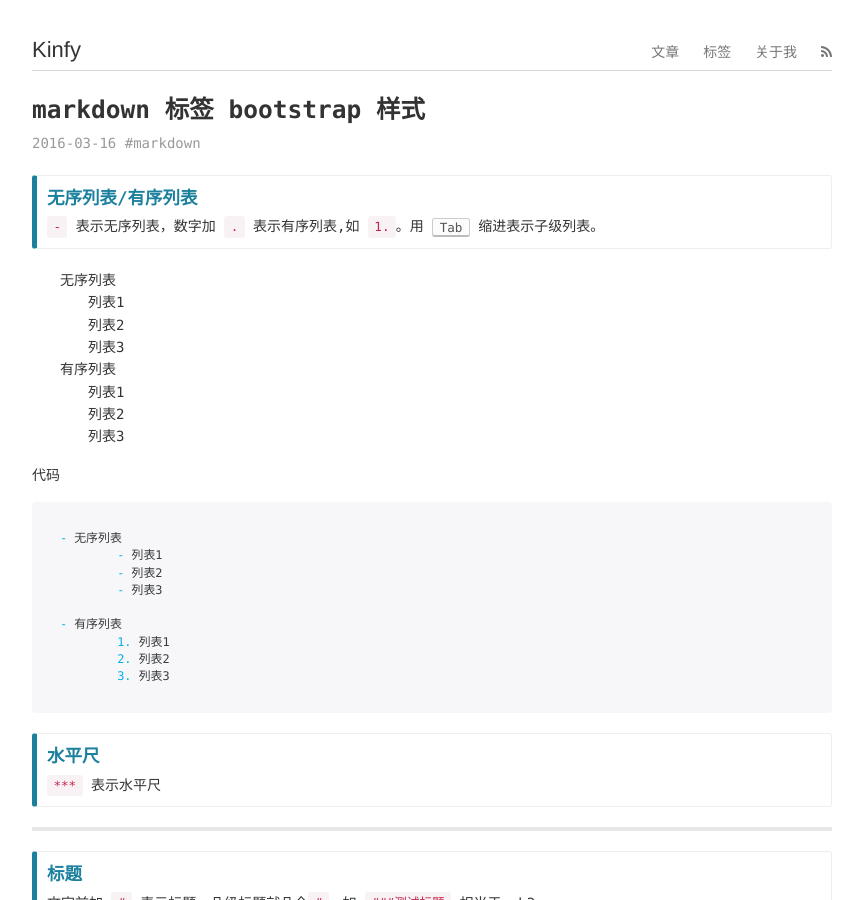
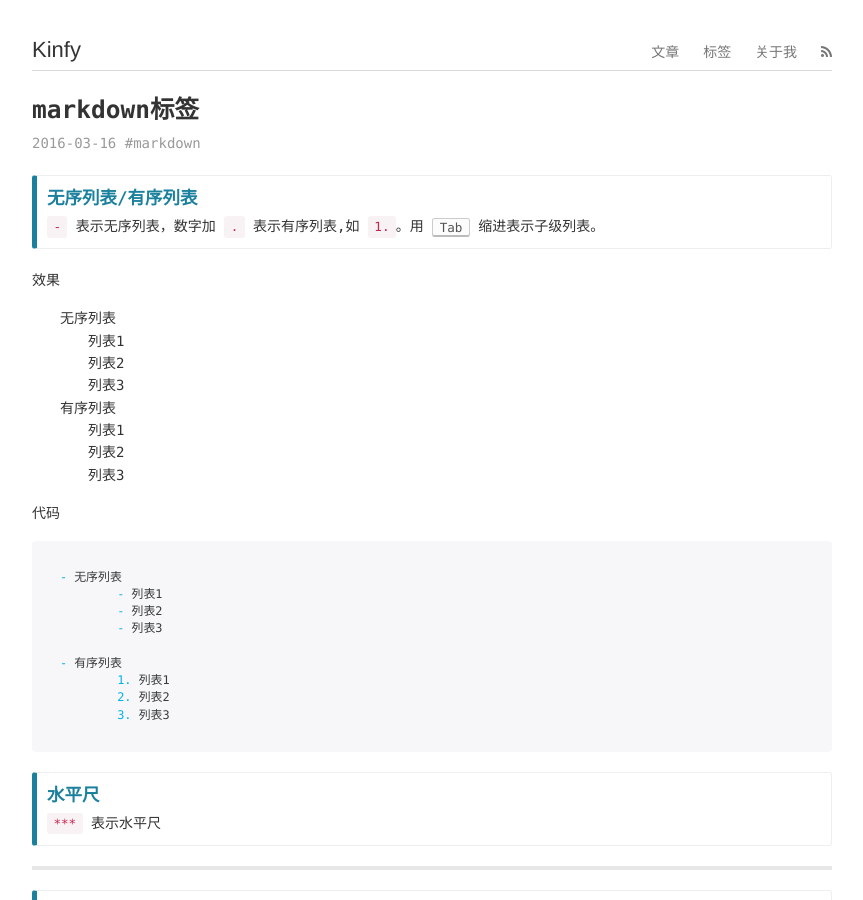
Before and after one commit to xingleixu/blog, a Jekyll site: the page built from _posts/2016-03-16-markdown-bootstrap-css.md, in a window 1280 px wide and 900 px high. Shown: the whole window, without its empty margins (208-1071 px from the left). Built offline with Jekyll 4.4.1, drawn with Linux system fonts in a browser that asks for light colours; nearby versions of some CDN libraries; comment, search, counter and statistics services are not loaded.

Commit message:
更新markdown标签文章

```diff
--- a/_posts/2016-03-16-markdown-bootstrap-css.md
+++ b/_posts/2016-03-16-markdown-bootstrap-css.md
@@ -1,5 +1,5 @@
 ---
-title: markdown 标签 bootstrap 样式
+title: markdown标签
 layout: post
 guid: urn:uuid:83015b80-cb3c-0133-e7c9-63916fd8f332
 tags:
@@ -12,6 +12,7 @@ tags:
 </p>
 </div>
 
+效果
 
 - 无序列表
 	- 列表1
```
